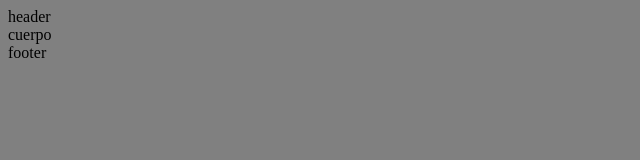
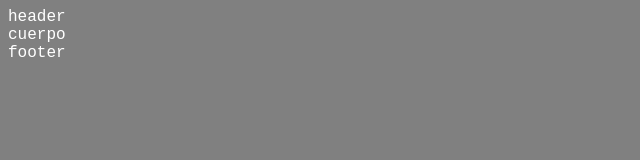
Before and after one commit to jfsaenzs/pruebagit, a plain HTML site: page index.html in a window 1280 px wide. Shown: the whole page, without its empty margins (0-640 px from the left). Drawn offline with Linux system fonts and the light colour scheme.

Commit message:
cambio raro

```diff
--- a/index.html
+++ b/index.html
@@ -5,6 +5,14 @@
 
 		* {
 			background-color: gray;
+			font-family: "courier new";
+			color: white;
+		}
+
+		.header {
+			width: 1200px;
+			display: flex;
+			text-align: center;
 		}
 
 
```
